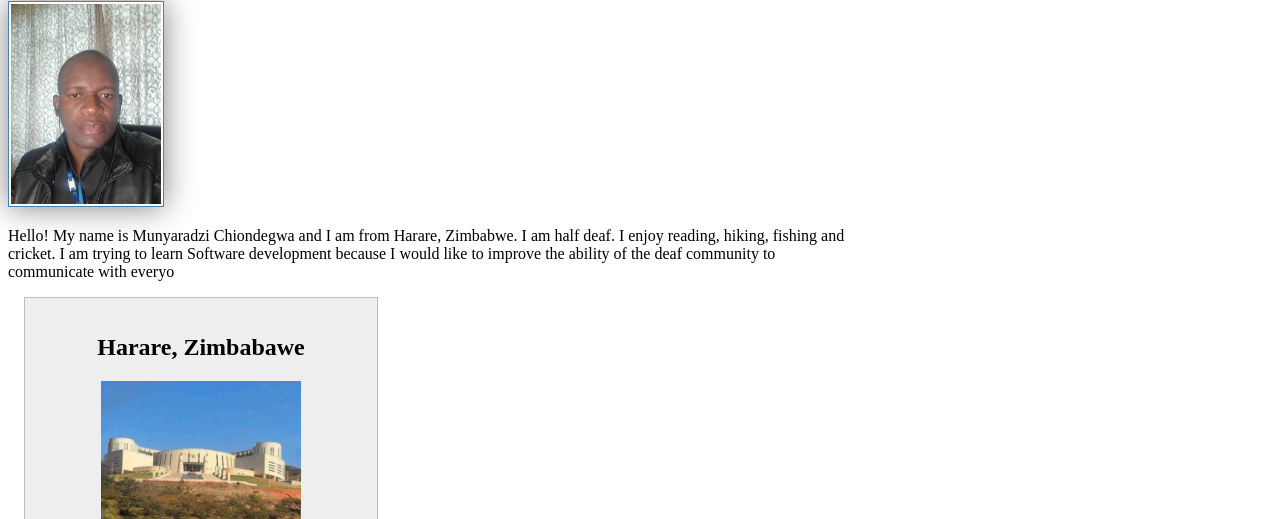
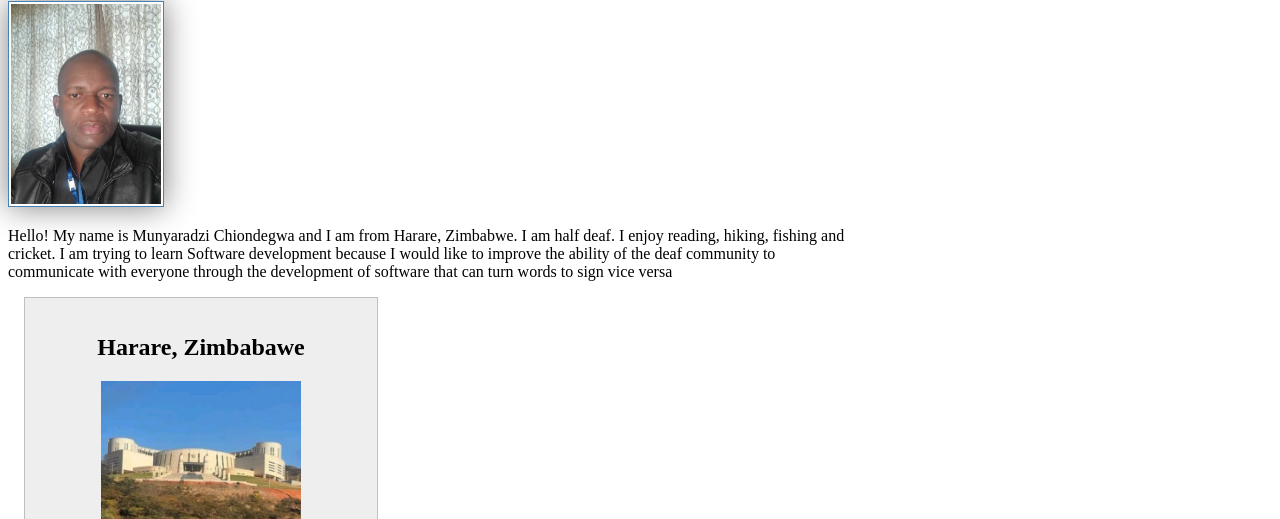
Before and after one commit to munyaradzichiondegwa/wdd130, a plain HTML site: page index.html in a window 1280 px wide. Shown: the part 281-800 px from the top of the page. Drawn offline with Linux system fonts and the light colour scheme.

Commit message:
New Changes

```diff
--- a/index.html
+++ b/index.html
@@ -19,7 +19,7 @@
       <main>
         <h1>Munyaradzi Chiondegwa | WDD 130</h1>
         <img src="images/profile.jpg" alt="Hello, my name is Bloodshed Munyaradzi Chiondegwa" width="200">
-        <p>Hello! My name is Munyaradzi Chiondegwa and I am from Harare, Zimbabwe. I am half deaf. I enjoy reading, hiking, fishing and cricket. I am trying to learn Software development because I would like to improve the ability of the deaf community to communicate with everyo</p>
+        <p>Hello! My name is Munyaradzi Chiondegwa and I am from Harare, Zimbabwe. I am half deaf. I enjoy reading, hiking, fishing and cricket. I am trying to learn Software development because I would like to improve the ability of the deaf community to communicate with everyone through the development of software that can turn words to sign vice versa</p>
      </main>
      <aside>
         <h2>Harare, Zimbabawe</h2>
```
Also changed, not shown: wwr/home-course-page.html (+1 -1 lines).
